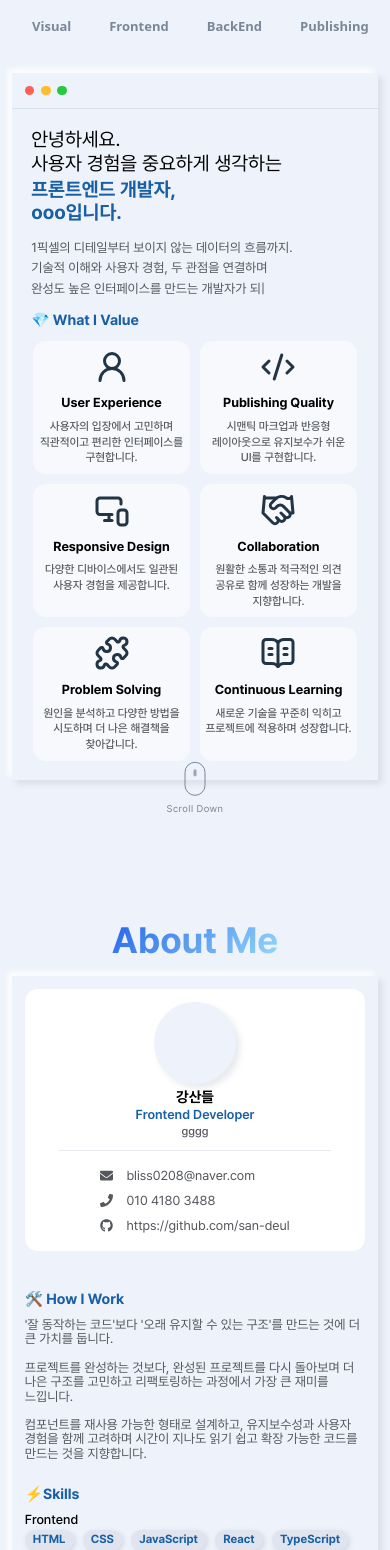
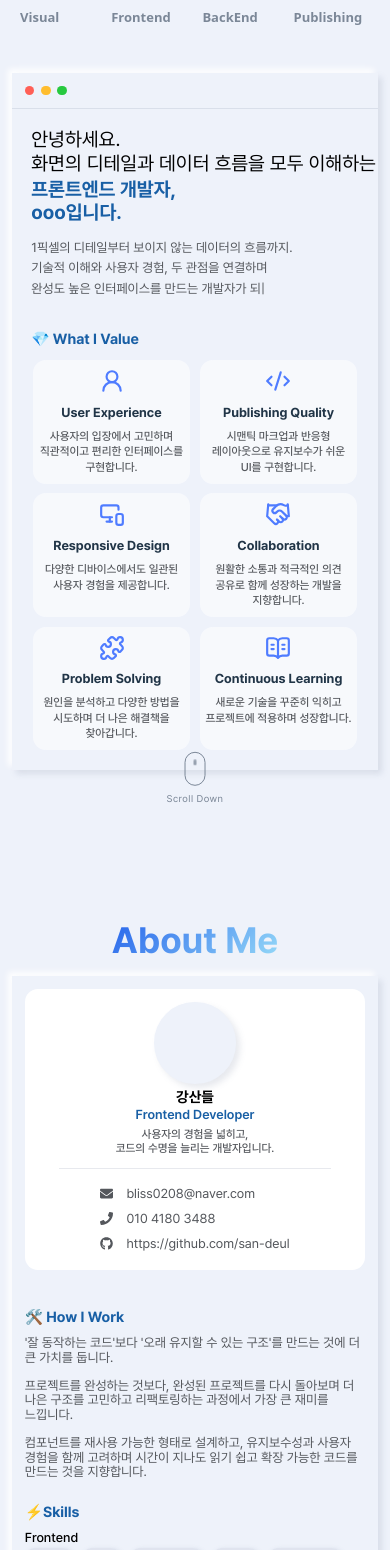
Before and after one commit to san-deul/portfolio22, a React (Vite) app: page / in a window 390 px wide. Shown: the top 1550 px of the page. Built offline with nearby package versions, Linux system fonts and the light colour scheme.

Commit message:
반응형수정중

```diff
--- a/src/components/Profile.jsx
+++ b/src/components/Profile.jsx
@@ -58,7 +58,7 @@ export default function Profile() {
                   <ProfImg $noHover></ProfImg>
                   <p>강산들</p>
                   <p>Frontend Developer</p>
-                  <p>gggg</p>
+                  <p>사용자의 경험을 넓히고, <br/>코드의 수명을 늘리는 개발자입니다.</p>
                 </ProfileTop>
                 <ProfBottom>
                   {profileData.map((item, i) => (
@@ -189,12 +189,13 @@ const ProfileTop = styled.div`
   p:nth-child(3){
     font-size:var(--font-size-base);
     color:var(--blue-main);
-    margin:0.25rem 0px 0.375rem;
+    margin:0.25rem 0px 0.55rem;
   }
   p:nth-child(4){
     font-size:var(--font-size-sm);
     color:var(--gray-main);
     font-weight:${({ theme }) => theme.fontWeight.medium};;
+    line-height: 1.2;
   }
 `
 
--- a/src/components/Visual.jsx
+++ b/src/components/Visual.jsx
@@ -80,7 +80,8 @@ export default function Visual({ theme }) {
               <LeftArea>
                 <Txt1>
                   안녕하세요. <br />
-                  사용자 경험을 중요하게 생각하는 <br />
+                  화면의 디테일과 데이터 흐름을 모두 이해하는 <br />
+
                   <p>프론트엔드 개발자,<br />
                     ooo입니다.</p>
                 </Txt1>
@@ -256,6 +257,7 @@ const RightArea = styled.div`
     color:var(--blue-main);
     font-size: var(--font-size-lg);
     font-weight:${({ theme }) => theme.fontWeight.bold};;
+    margin-top:2.5rem;
     margin-bottom:1rem;
 
   }
@@ -292,7 +294,7 @@ const ValueDiv = styled.div`
 
   p:first-of-type{
     font-size:1.0625rem;
-    color:#000;
+    //color:var(--blue-main2);
     font-weight:${({ theme }) => theme.fontWeight.bold};
     font-size:var(--font-size-base);
     margin:0.5rem 0 0.25rem;
@@ -325,13 +327,12 @@ const ValueDiv = styled.div`
   }
 
 `
-
-
-
-
-
-
 const Icon = styled.div`
+  svg{
+    width:2rem;
+    height:2rem;
+    color:var(--blue-main2);
+  }
 `
 
 
--- a/src/components/common/Header.jsx
+++ b/src/components/common/Header.jsx
@@ -119,7 +119,7 @@ export default function Header() {
     <HeaderWrap $scrolled={scrolled}>
       <Nav $isMobile={isMobile}>
         {isMobile ? (
-          <Swiper spaceBetween={10} slidesPerView="auto">
+          <Swiper spaceBetween={5} slidesPerView={4.2}>
             {menus.map((menu) => (
               <SwiperSlide key={menu.id} style={{ width: "auto" }}>
                 <NavItem $active={active === menu.id}>
@@ -180,6 +180,11 @@ const Nav = styled.ul`
   gap: 22px;
 
   list-style: none;
+  @media ${({ theme }) => theme.device.mobile } {
+
+    padding:0 6px;
+  }
+
 `;
 
 const NavItem = styled.li`
--- a/src/components/common/tag/Tag3.jsx
+++ b/src/components/common/tag/Tag3.jsx
@@ -8,9 +8,13 @@ export const Tag3 = styled.div`
   background: #d4e5f5;
   color:#7c7c7c;;
   border-radius:1.5625rem;
-  padding:0.3125rem 0.625rem;
-  font-size:0.9rem;
+  padding:0.3rem 0.625rem;
+  font-size: var(--font-size-sm);
+
+  font-weight:${({ theme }) => theme.fontWeight.bold};
+
+  @media ${({ theme }) => theme.device.tablet} {
 
 
-  font-weight:${({ theme }) => theme.fontWeight.bold};
+  }
 `
--- a/src/components/common/tag/Tag4.jsx
+++ b/src/components/common/tag/Tag4.jsx
@@ -6,8 +6,8 @@ export const Tag4 = styled.div`
   color: var(--blue-main);
   background: rgba(120, 135, 160, 0.12);
   border-radius: 1.5625rem;
-  padding: 0.3125rem 0.625rem;
-  font-size: 0.9rem;
+  padding:0.3rem 0.625rem;
+  font-size: var(--font-size-sm);
   font-weight: ${({ theme }) => theme.fontWeight.bold};
   box-shadow: 0.125rem 0.125rem 0.375rem rgba(120, 135, 160, 0.25);
 `
```
